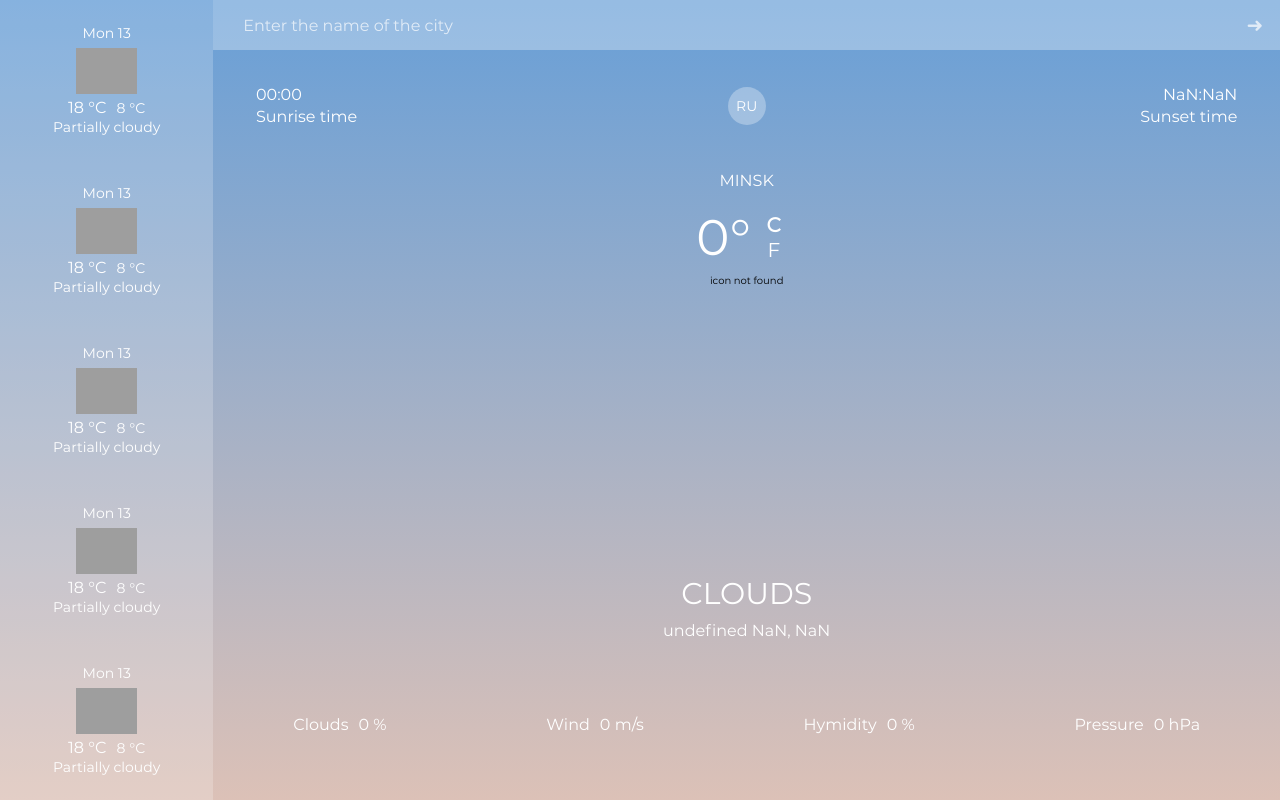
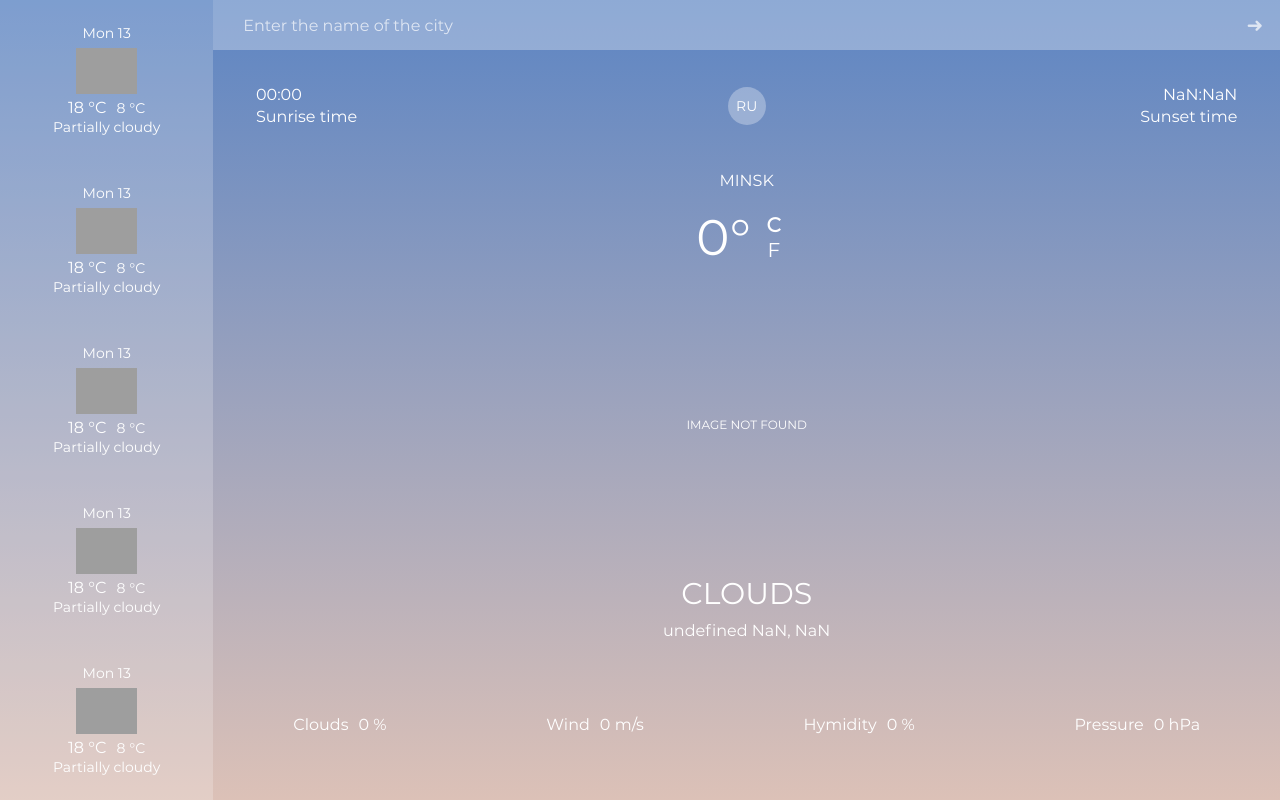
Before and after one commit to Sorokin-Oleg/weather-app, a React app: page / in a window 1280 px wide. Built offline with nearby package versions, Linux system fonts and the light colour scheme; no server answers; grey boxes are pictures that could not be loaded.

Commit message:
- API background change function added.

```diff
--- a/src/components/App.js
+++ b/src/components/App.js
@@ -1,25 +1,23 @@
-import React, {Component} from 'react';
+import React, { Component } from 'react';
+import { connect } from 'react-redux';
+import { currentBackground } from './../function/currentBackground';
 import SectionDay from './sectionDay/SectionDay';
 import SectionWeek from './sectionWeek/SectionWeek';
 import './App.scss'
 
+const App = (props) => {
+    return (
+        <div className='container-app' style={currentBackground(props.icon)}>
+            <SectionWeek/>
+            <SectionDay/>
+        </div>
+    );
+};
 
-class App extends React.Component {
-    constructor(props) {
-        super(props);
-    };
-
-    render() {
-        //Specifies the background color depending on the state of the application.
-        let background = {backgroundImage: 'linear-gradient(#689FD7, #DCC1B7)'};
-
-        return (
-            <div className='container-app' style={background}>
-                <SectionWeek/>
-                <SectionDay/>
-            </div>
-        );
+const mapStateToProps = (state) => {
+    return {
+        icon: state.currentDayData.icon
     };
 };
 
-export default App;
+export default connect(mapStateToProps) (App);
--- a/src/components/sectionDay/SectionDay.js
+++ b/src/components/sectionDay/SectionDay.js
@@ -1,6 +1,6 @@
 import React, { Component } from 'react';
 import PropTypes from 'prop-types';
-import { connect} from 'react-redux';
+import { connect } from 'react-redux';
 import { currentDayFetchData } from './../../actions/actions';
 import Search from './Search/Search';
 import Sunrise from './Sunrise/Sunrise';
--- a/src/components/sectionDay/WeatherIcon/WeatherIcon.js
+++ b/src/components/sectionDay/WeatherIcon/WeatherIcon.js
@@ -28,7 +28,7 @@ const WeatherIcon = (props) => {
                 return <img src="./assets/img/animated/mist.svg" alt="Mist"/>;
 
             default:
-                return <span>icon not found</span>
+                return <span>IMAGE NOT FOUND</span>
         };
     };
 
--- a/src/components/sectionDay/WeatherIcon/WeatherIcon.scss
+++ b/src/components/sectionDay/WeatherIcon/WeatherIcon.scss
@@ -10,7 +10,12 @@
     width: 100%;
     display: flex;
     justify-content: center;
+    align-items: center;
     & img {
         height: 100%;
     }
+    & span {
+        font-size: 1.2rem;
+        color: #fff;
+    }
 }
--- /dev/null
+++ b/src/function/currentBackground.js
@@ -0,0 +1,29 @@
+ //Specifies the background color depending on the state of the application.
+export const currentBackground = (props) => {
+    switch (props) {
+        case '01d':
+            return {backgroundImage: 'linear-gradient(#5D85C3, #DCC1B7)'};
+        case '01n':
+            return {backgroundImage: 'linear-gradient(#233D4F, #5E6B84)'};
+        case '02d':
+        case '02n':
+            return {backgroundImage: 'linear-gradient(#80A8CF, #C1C2D9)'};
+        case '03d':
+        case '03n':
+        case '04d':
+        case '04n':
+            return {backgroundImage: 'linear-gradient(#5580B1, #B3AAC2)'};
+        case '09d':
+        case '10d':
+            return {backgroundImage: 'linear-gradient(#31516D, #7596C5)'};
+        case '11d':
+            return {backgroundImage: 'linear-gradient(#253948, #5F7C9C)'};
+        case '13d':
+            return {backgroundImage: 'linear-gradient(#4773B2, #D4BBD1)'};
+        case '50d':
+            return {backgroundImage: 'linear-gradient(#5B6063, #878D93)'};
+
+        default:
+            return {backgroundImage: 'linear-gradient(#5D85C3, #DCC1B7)'};
+    };
+};
```
Also changed, not shown: src/reduser/reduser.js (line endings or trailing spaces).
